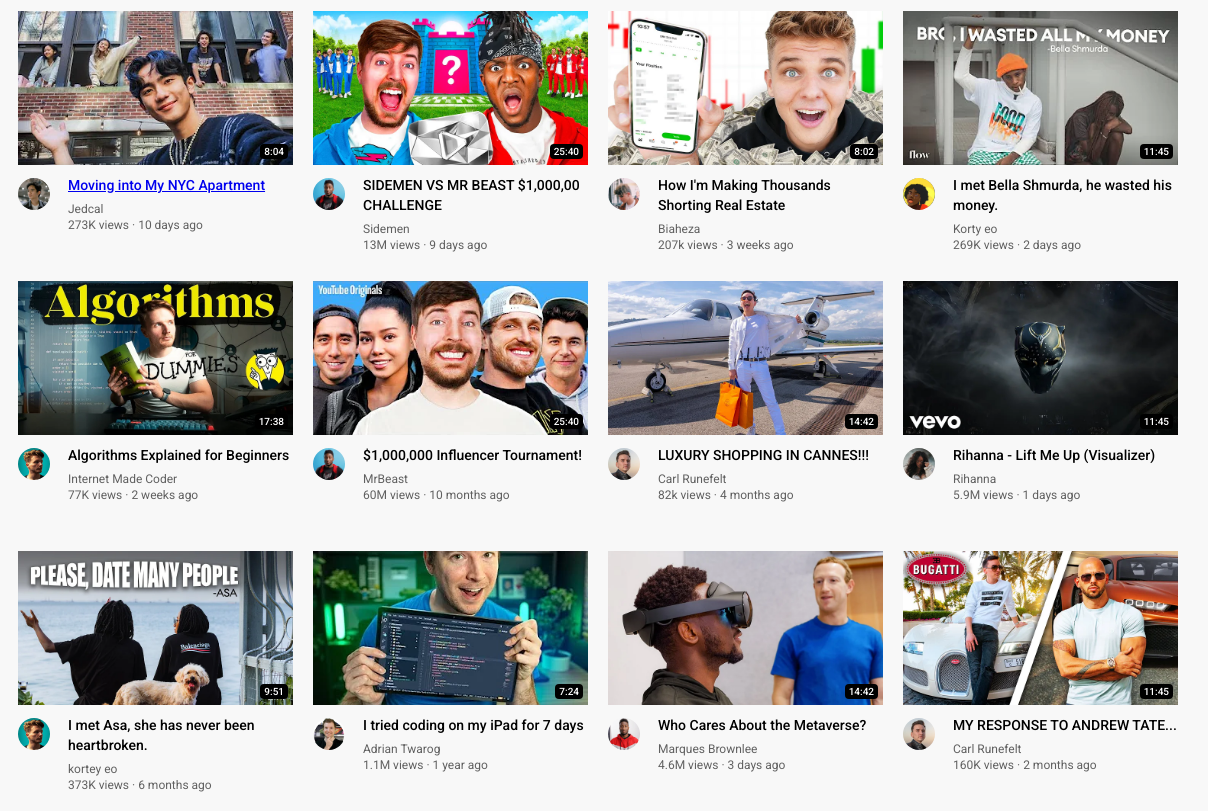
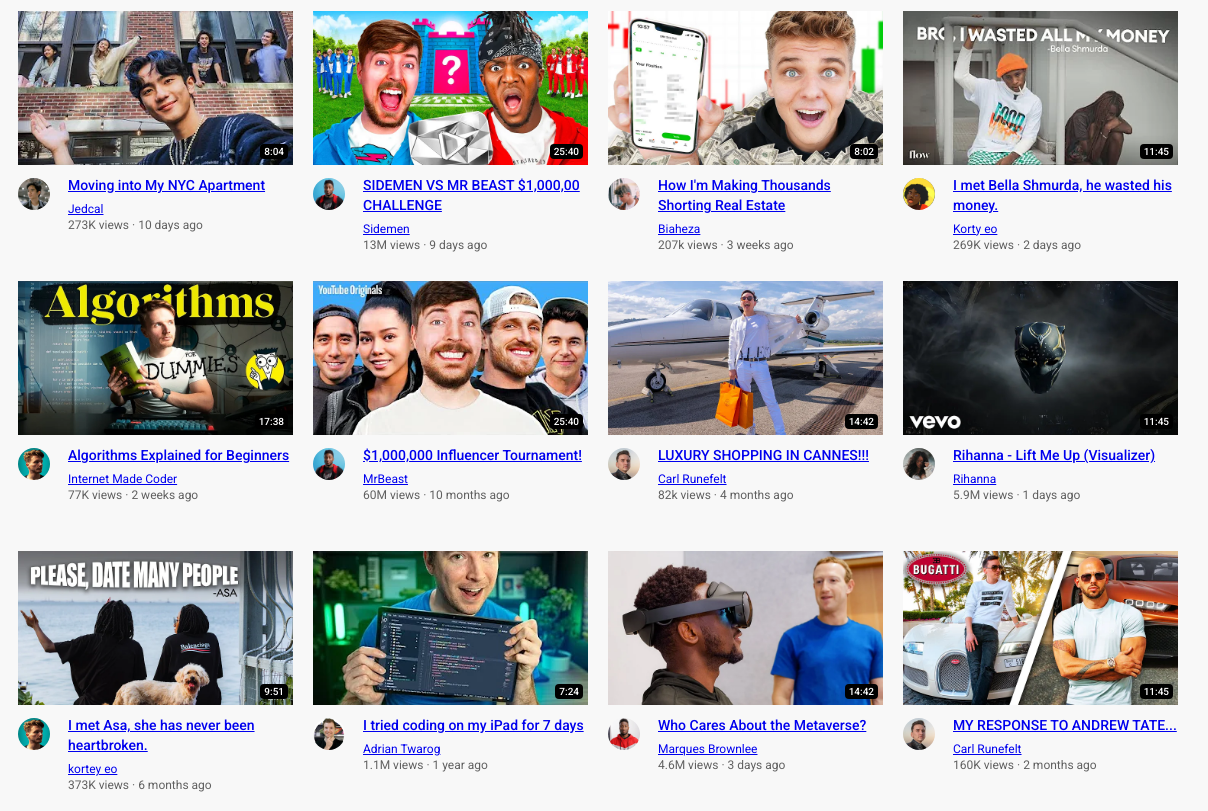
Before and after one commit to sammcodes/Youtube-Clone, a plain HTML site: page index.html in a window 1280 px wide. Shown: the part 71-882 px from the top of the page, 72-1280 px from the left. Drawn offline with Linux system fonts and the light colour scheme.

Commit message:
Update index.html

```diff
--- a/index.html
+++ b/index.html
@@ -105,7 +105,10 @@
                                </a>
                             </p>
                             <p class="channel-name">
+                               <a href="https://www.youtube.com/c/jedcal">
                                     Jedcal
+                               </a>
+
                             </p>
                             <p class="video-stat">
                                 273K views · 10 days ago
@@ -127,10 +130,14 @@
                         </div>
                         <div class="video-details">
                             <p class="video-title">
+                                <a href="https://www.youtube.com/watch?v=7XnlcNfgllA">
                                     SIDEMEN VS MR BEAST $1,000,00 CHALLENGE
+                                </a>
                             </p>
                             <p class="channel-name">
+                               <a href="https://www.youtube.com/c/Sidemen">
                                    Sidemen
+                               </a>
                             </p>
                             <p class="video-stat">
                                 13M views · 9 days ago
@@ -152,10 +159,14 @@
                         </div>
                         <div class="video-details">
                             <p class="video-title">
+                                <a href="https://www.youtube.com/watch?v=R8xhkQU0ICI">
                                     How I'm Making Thousands Shorting Real Estate
+                                </a>
                             </p>
                             <p class="channel-name">
+                                <a href="https://www.youtube.com/c/biaheza">
                                     Biaheza
+                                </a>
                             </p>
                             <p class="video-stat">
                                 207k views · 3 weeks ago
@@ -176,10 +187,14 @@
                         </div>
                         <div class="video-details">
                             <p class="video-title">
+                                <a href="https://www.youtube.com/watch?v=e7MF03svtzU">
                                     I met Bella Shmurda, he wasted his money.
+                                </a>
                             </p>
                             <p class="channel-name">
+                                <a href="https://www.youtube.com/c/kortyeo">
                                     Korty eo
+                                </a>
                             </p>
                             <p class="video-stat">
                                 269K views · 2 days ago
@@ -206,10 +221,14 @@
                         </div>
                         <div class="video-details">
                             <p class="video-title">
+                                <a href="https://www.youtube.com/watch?v=JJkWemM03Lg&t=244s">
                                     Algorithms Explained for Beginners
+                                </a>
                             </p>
                             <p class="channel-name">
+                               <a href="https://www.youtube.com/c/InternetMadeCoder">
                                    Internet Made Coder
+                               </a>
                             </p>
                             <p class="video-stat">
                                 77K views · 2 weeks ago
@@ -231,10 +250,14 @@
                         </div>
                         <div class="video-details">
                             <p class="video-title">
+                                <a href="https://www.youtube.com/watch?v=x9TQ6culXIA&t=298s">
                                     $1,000,000 Influencer Tournament!
+                                </a>
                             </p>
                             <p class="channel-name">
+                               <a href="https://www.youtube.com/user/MrBeast6000">
                                     MrBeast
+                               </a>
                             </p>
                             <p class="video-stat">
                                 60M views · 10 months ago
@@ -256,10 +279,14 @@
                         </div>
                         <div class="video-details">
                             <p class="video-title">
+                               <a href="https://www.youtube.com/watch?v=7voxmJu4yS8&t=196s">
                                     LUXURY SHOPPING IN CANNES!!!
+                               </a>
                             </p>
                             <p class="channel-name">
+                                <a href="https://www.youtube.com/c/CarlRunefelt">
                                     Carl Runefelt
+                                </a>
                             </p>
                             <p class="video-stat">
                                 82k views · 4 months ago
@@ -280,10 +307,14 @@
                         </div>
                         <div class="video-details">
                             <p class="video-title">
+                                <a href="https://www.youtube.com/watch?v=ospQ06jJe-I">
                                     Rihanna - Lift Me Up (Visualizer)
+                                </a>
                             </p>
                             <p class="channel-name">
+                               <a href="https://www.youtube.com/channel/UCcgqSM4YEo5vVQpqwN-MaNw">
                                     Rihanna
+                                </a>
                             </p>
                             <p class="video-stat">
                                 5.9M views · 1 days ago
@@ -308,10 +339,14 @@
                         </div>
                         <div class="video-details">
                             <p class="video-title">
+                                <a href="https://www.youtube.com/watch?v=AglcaO0PZ6c&t=8s">
                                     I met Asa, she has never been heartbroken.
+                                </a>
                             </p>
                             <p class="channel-name">
+                               <a href="https://www.youtube.com/c/kortyeo">
                                     kortey eo
+                               </a>
                             </p>
                             <p class="video-stat">
                                 373K views · 6 months ago
@@ -333,10 +368,14 @@
                         </div>
                         <div class="video-details">
                             <p class="video-title">
+                                <a href="https://www.youtube.com/watch?v=4kXuo8uOwgg&t=335s">
                                     I tried coding on my iPad for 7 days
+                                </a>
                             </p>
                             <p class="channel-name">
+                               <a href="https://www.youtube.com/c/AdrianTwarog">
                                     Adrian Twarog
+                               </a>
                             </p>
                             <p class="video-stat">
                                 1.1M views · 1 year ago
@@ -358,10 +397,14 @@
                         </div>
                         <div class="video-details">
                             <p class="video-title">
+                               <a href="https://www.youtube.com/watch?v=CqkhjL3WvWQ&t=17s">
                                     Who Cares About the Metaverse?
+                               </a>
                             </p>
                             <p class="channel-name">
+                                <a href="https://www.youtube.com/c/mkbhd">
                                     Marques Brownlee
+                                </a>
                             </p>
                             <p class="video-stat">
                                 4.6M views · 3 days ago
@@ -382,10 +425,14 @@
                         </div>
                         <div class="video-details">
                             <p class="video-title">
+                                <a href="https://www.youtube.com/watch?v=GEMlr3ldJ6g&t=123s">
                                     MY RESPONSE TO ANDREW TATE...
+                                </a>
                             </p>
                             <p class="channel-name">
+                               <a href="https://www.youtube.com/c/CarlRunefelt">
                                     Carl Runefelt
+                               </a>
                             </p>
                             <p class="video-stat">
                                 160K views · 2 months ago
```
Lines whose indentation alone changed are shown as unchanged.
